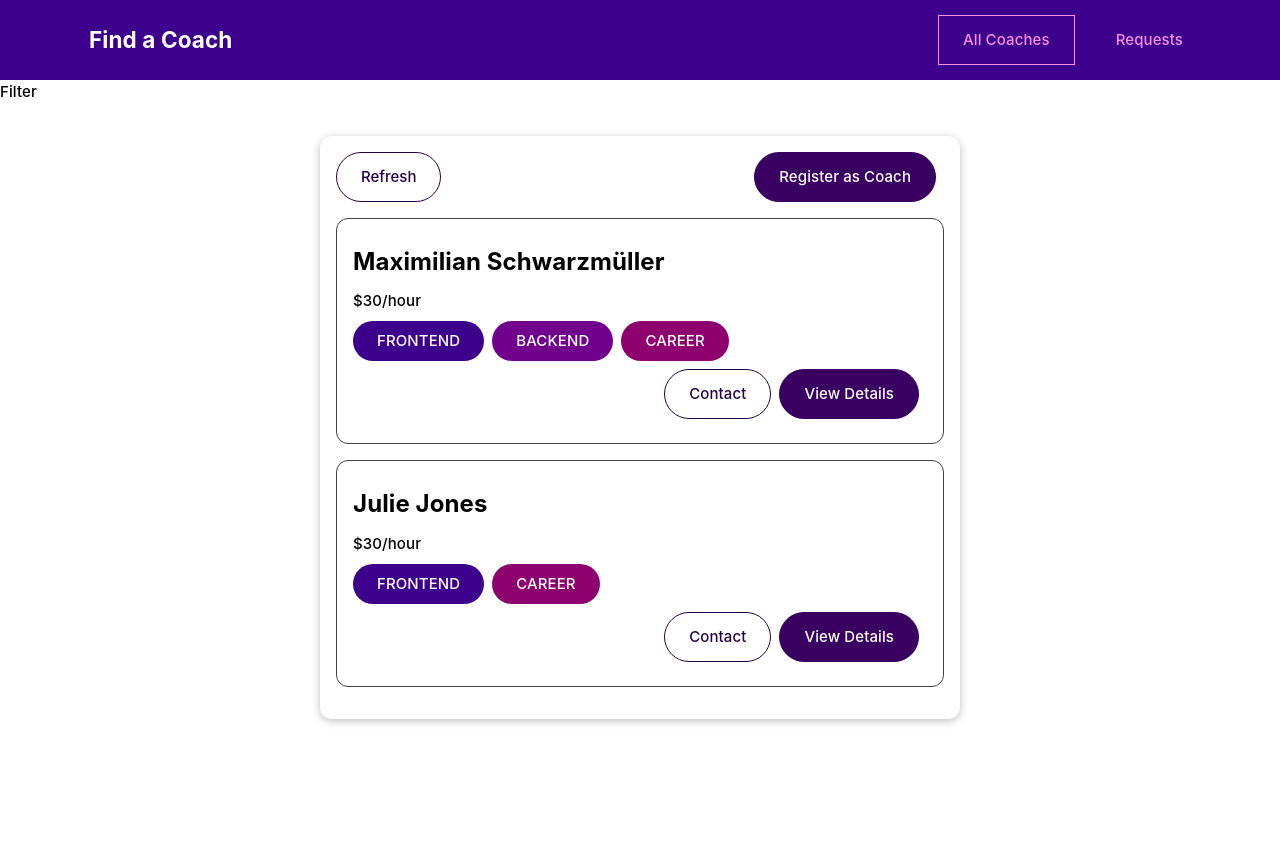
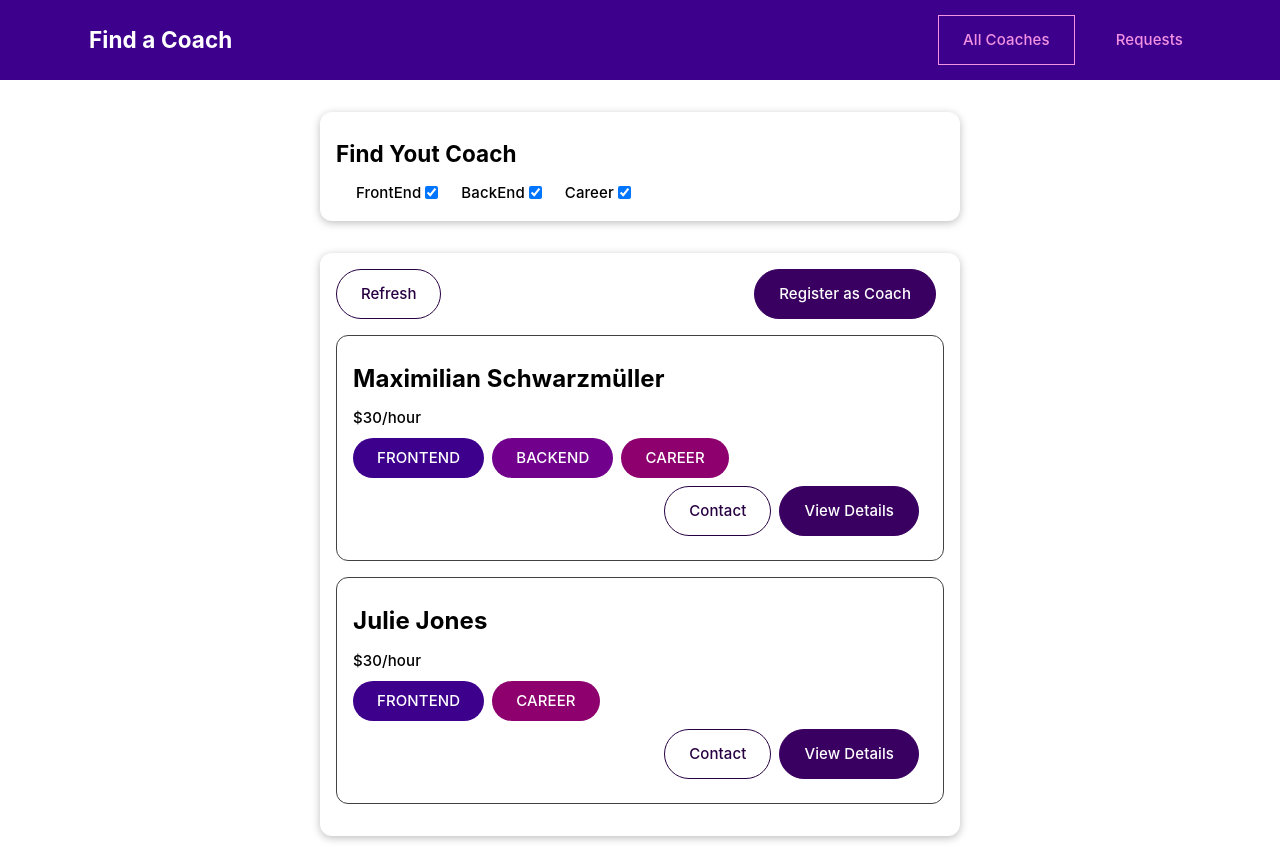
Before and after one commit to ts-andrey/23-vue-projects, a Vue app in the folder coach-finder/: page /coaches in a window 1280 px wide. Before the commit the page ends 800 px from the top, so only its background shows below. Built offline with nearby package versions, Linux system fonts and the light colour scheme.

Commit message:
feat: add coach filter

```diff
--- /dev/null
+++ b/coach-finder/src/components/coaches/CoachFilter.vue
@@ -0,0 +1,67 @@
+<template>
+  <base-card>
+    <h2>Find Yout Coach</h2>
+    <span class="filter-option">
+      <label for="">FrontEnd</label>
+      <input type="checkbox" name="frontend" id="frontend" checked @change="setFilter" />
+    </span>
+    <span class="filter-option">
+      <label for="">BackEnd</label>
+      <input type="checkbox" name="backend" id="backend" checked @change="setFilter" />
+    </span>
+    <span class="filter-option">
+      <label for="">Career</label>
+      <input type="checkbox" name="career" id="career" checked @change="setFilter" />
+    </span>
+  </base-card>
+</template>
+
+<script>
+export default {
+  emits: ['change-filter'],
+  data() {
+    return {
+      filters: {
+        frontend: true,
+        backend: true,
+        career: true,
+      },
+    };
+  },
+  methods: {
+    setFilter(event) {
+      const inputId = event.target.id;
+      const isActive = event.target.checked;
+      const updatedFilters = {
+        ...this.filters,
+        [inputId]: isActive,
+      };
+      this.filters = updatedFilters;
+      this.$emit('change-filter', updatedFilters);
+    },
+  },
+};
+</script>
+
+<style scoped>
+h2 {
+  margin: 0.5rem 0;
+}
+
+.filter-option {
+  margin-left: 1rem;
+}
+
+.filter-option label,
+.filter-option input {
+  vertical-align: middle;
+}
+
+.filter-option label {
+  margin-left: 0.25rem;
+}
+
+.filter-option.active label {
+  font-weight: bold;
+}
+</style>
--- a/coach-finder/src/pages/coaches/CoachesList.vue
+++ b/coach-finder/src/pages/coaches/CoachesList.vue
@@ -1,5 +1,7 @@
 <template>
-  <section>Filter</section>
+  <section>
+    <coach-filter @change-filter="setFilters"></coach-filter>
+  </section>
   <section>
     <base-card>
       <div class="controls">
@@ -24,17 +26,45 @@
 
 <script>
 import CoachItem from '../../components/coaches/CoachItem.vue';
+import CoachFilter from '../../components/coaches/CoachFilter.vue';
 
 export default {
   components: {
     CoachItem,
+    CoachFilter,
+  },
+  data() {
+    return {
+      activeFilters: {
+        frontend: true,
+        backend: true,
+        career: true,
+      },
+    };
   },
   computed: {
     filteredCoaches() {
-      return this.$store.getters['coaches/coaches'];
+      const coaches = this.$store.getters['coaches/coaches'];
+      return coaches.filter(coach => {
+        if (this.activeFilters.backend && coach.areas.includes('backend')) {
+          return true;
+        }
+        if (this.activeFilters.career && coach.areas.includes('career')) {
+          return true;
+        }
+        if (this.activeFilters.frontend && coach.areas.includes('frontend')) {
+          return true;
+        }
+        return false;
+      });
     },
     hasCoaches() {
       return this.$store.getters['coaches/hasCoaches'];
+    },
+  },
+  methods: {
+    setFilters(updatedFilters) {
+      this.activeFilters = updatedFilters;
     },
   },
 };
```
